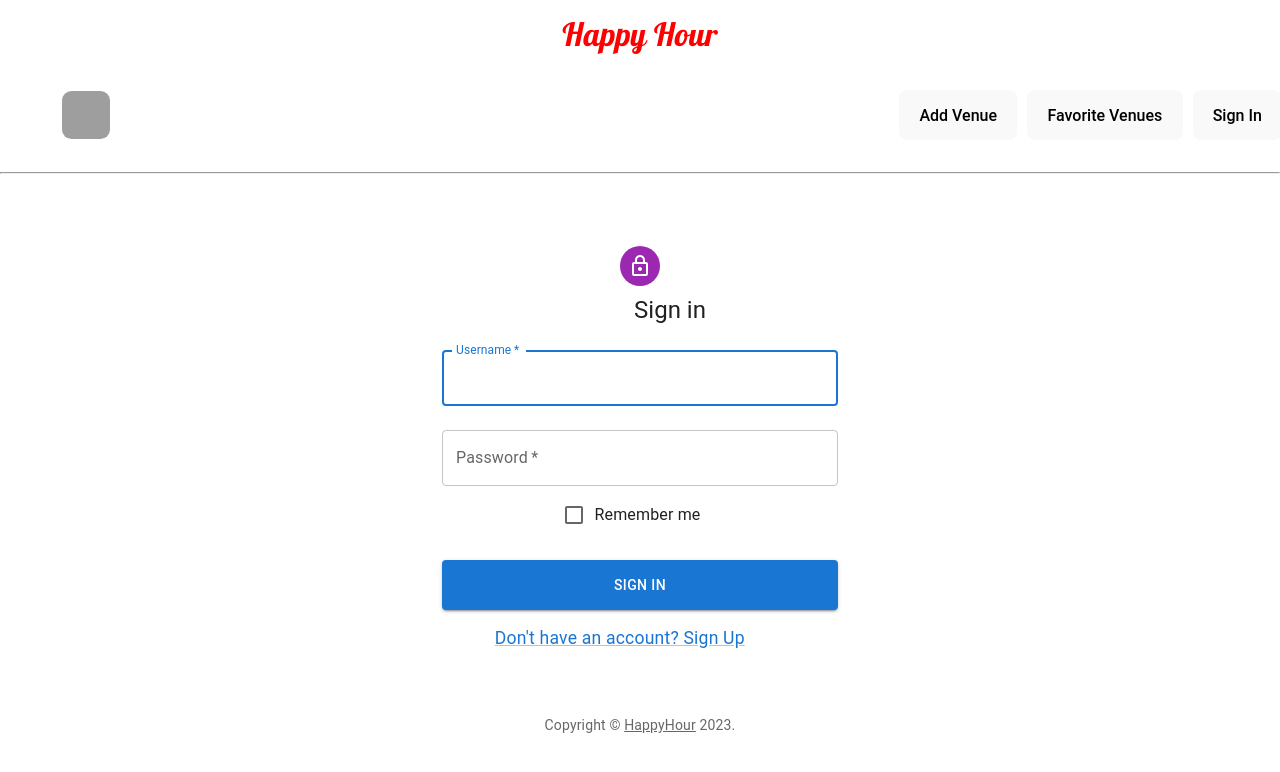
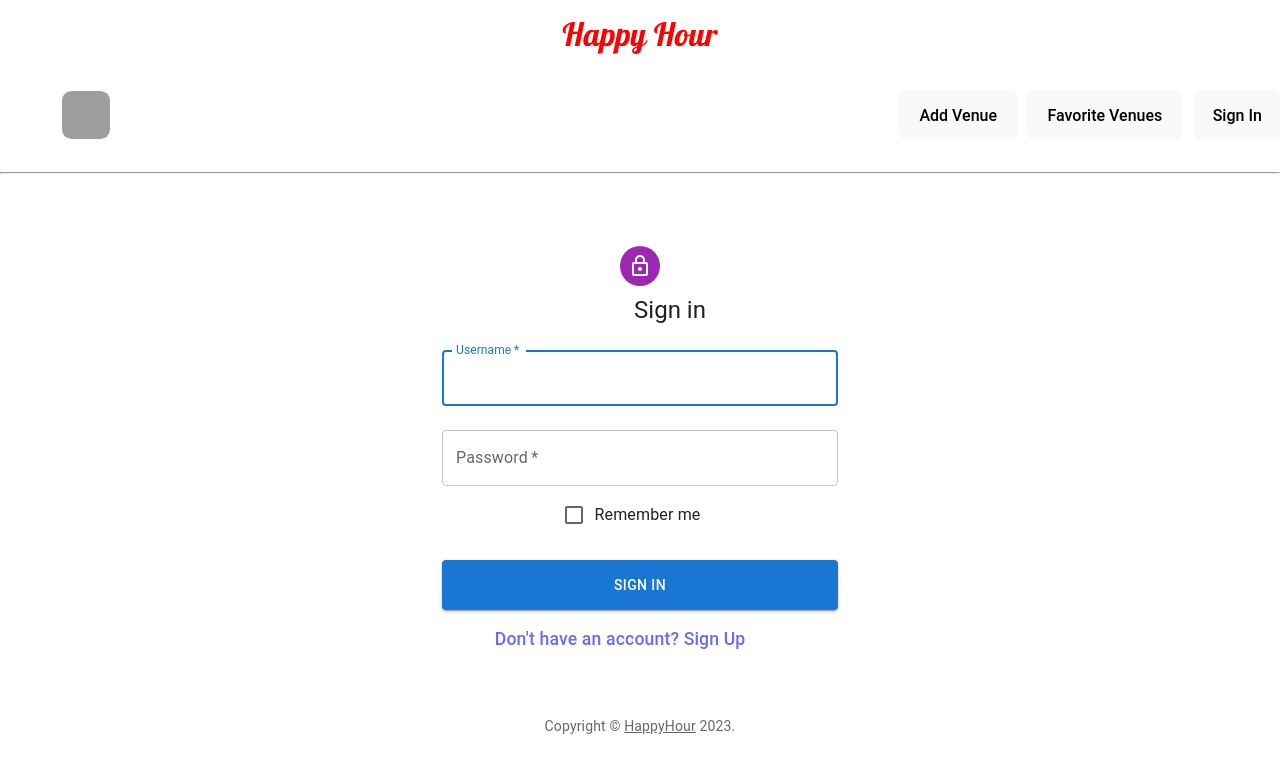
Before and after one commit to samtessema9/HappyHour, a React (Vite) app in the folder client/: page /signIn in a window 1280 px wide. Shown: the top 772 px of the page. Built offline with nearby package versions, Linux system fonts and the light colour scheme; grey boxes are pictures that could not be loaded.

Commit message:
fixed signUp rendering bug

```diff
--- a/client/src/pages/SignIn.jsx
+++ b/client/src/pages/SignIn.jsx
@@ -144,9 +144,9 @@ const SignIn = () => {
             </Button>
             <Grid container>
               <Grid item>
-                <Link id='signUpLink' href='/signUp' variant="body2">
+                <a id='signUpLink' onClick={() => navigate('/signUp')}>
                   {"Don't have an account? Sign Up"}
-                </Link>
+                </a>
               </Grid>
             </Grid>
           </Box>
--- a/client/src/pages/index.css
+++ b/client/src/pages/index.css
@@ -90,6 +90,10 @@
     font-size: 1.1em;
 }
 
+#signUpLink:hover {
+    cursor: pointer;
+}
+
 #signInLink {
     font-size: 1.1em;
 }
```
